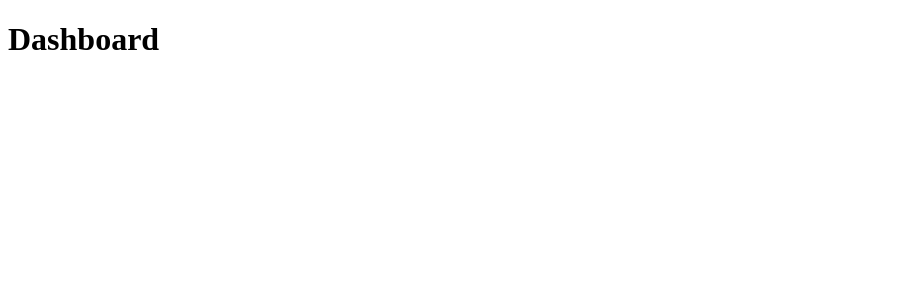
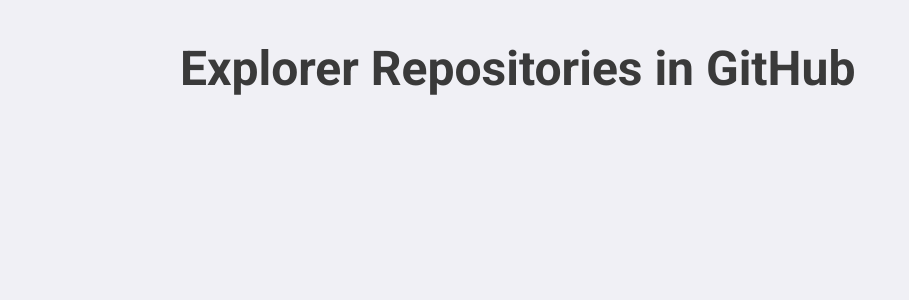
Before and after one commit to fredmessias43/react-ts-foa, a React (Create React App) app: page / in a window 1280 px wide. Shown: the top 300 px of the page, without its empty margins (0-909 px from the left). Built offline with nearby package versions, Linux system fonts and the light colour scheme.

Commit message:
aula 9 - add styled components

```diff
--- a/package.json
+++ b/package.json
@@ -15,6 +15,7 @@
     "react-dom": "^17.0.1",
     "react-router-dom": "^5.2.0",
     "react-scripts": "4.0.2",
+    "styled-components": "^5.2.1",
     "typescript": "^4.1.2",
     "web-vitals": "^1.0.1"
   },
@@ -37,6 +38,7 @@
     ]
   },
   "devDependencies": {
+    "@types/styled-components": "^5.1.7",
     "@typescript-eslint/eslint-plugin": "^4.14.2",
     "@typescript-eslint/parser": "^4.14.2",
     "eslint-config-airbnb": "^18.2.1",
--- a/public/index.html
+++ b/public/index.html
@@ -6,6 +6,10 @@
     <meta name="viewport" content="width=device-width, initial-scale=1" />
     <meta name="theme-color" content="#000000" />
     <title>Api GitHub</title>
+
+    <!-- fonts -->
+    <link rel="preconnect" href="https://fonts.gstatic.com">
+    <link href="https://fonts.googleapis.com/css2?family=Roboto:wght@100;300;400;500;700;900&display=swap" rel="stylesheet">
   </head>
   <body>
     <noscript>You need to enable JavaScript to run this app.</noscript>
--- a/src/App.tsx
+++ b/src/App.tsx
@@ -1,11 +1,15 @@
 import React from 'react';
 import { BrowserRouter } from 'react-router-dom';
 import Routes from './routes';
+import GlobalStyle from './styles/global';
 
 const App: React.FC = () => (
-  <BrowserRouter>
-    <Routes />
-  </BrowserRouter>
+  <>
+    <BrowserRouter>
+      <Routes />
+    </BrowserRouter>
+    <GlobalStyle />
+  </>
 );
 
 export default App;
--- a/src/pages/dashboard/index.tsx
+++ b/src/pages/dashboard/index.tsx
@@ -1,7 +1,8 @@
 import React from 'react';
+import { Title } from './styles';
 
 const Dashboard: React.FC = () => {
-  return <h1>Dashboard</h1>;
+  return <Title>Explorer Repositories in GitHub</Title>;
 };
 
 export default Dashboard;
--- /dev/null
+++ b/src/pages/dashboard/styles.ts
@@ -0,0 +1,6 @@
+import styled from 'styled-components';
+
+export const Title = styled.h1`
+  font-size: 48px;
+  color: #3a3a3a;
+`;
--- /dev/null
+++ b/src/styles/global.ts
@@ -0,0 +1,31 @@
+import { createGlobalStyle } from 'styled-components';
+// import { githubBackground } from './assets/github-background.svg';
+
+export default createGlobalStyle`
+  *{
+    margin: 0px;
+    padding: 0px;
+    outline: 0;
+    box-sizing: border-box;
+  }
+
+  body{
+    // background: #f0f0f5 url() no-repeat 70% top;
+    background: #f0f0f5;
+    -webkit-font-smoothing: antialiased;
+  }
+
+  body, input, button {
+    font: 1px 'Roboto', sans-serif;
+  }
+
+  button {
+    cursor: pointer;
+  }
+
+  #root{
+    max-width: 960px;
+    margin: 0 auto;
+    padding: 40px 20px;
+  }
+`;
```
Also changed, not shown: 1 other file (tests, documents, lock files or other folders).
